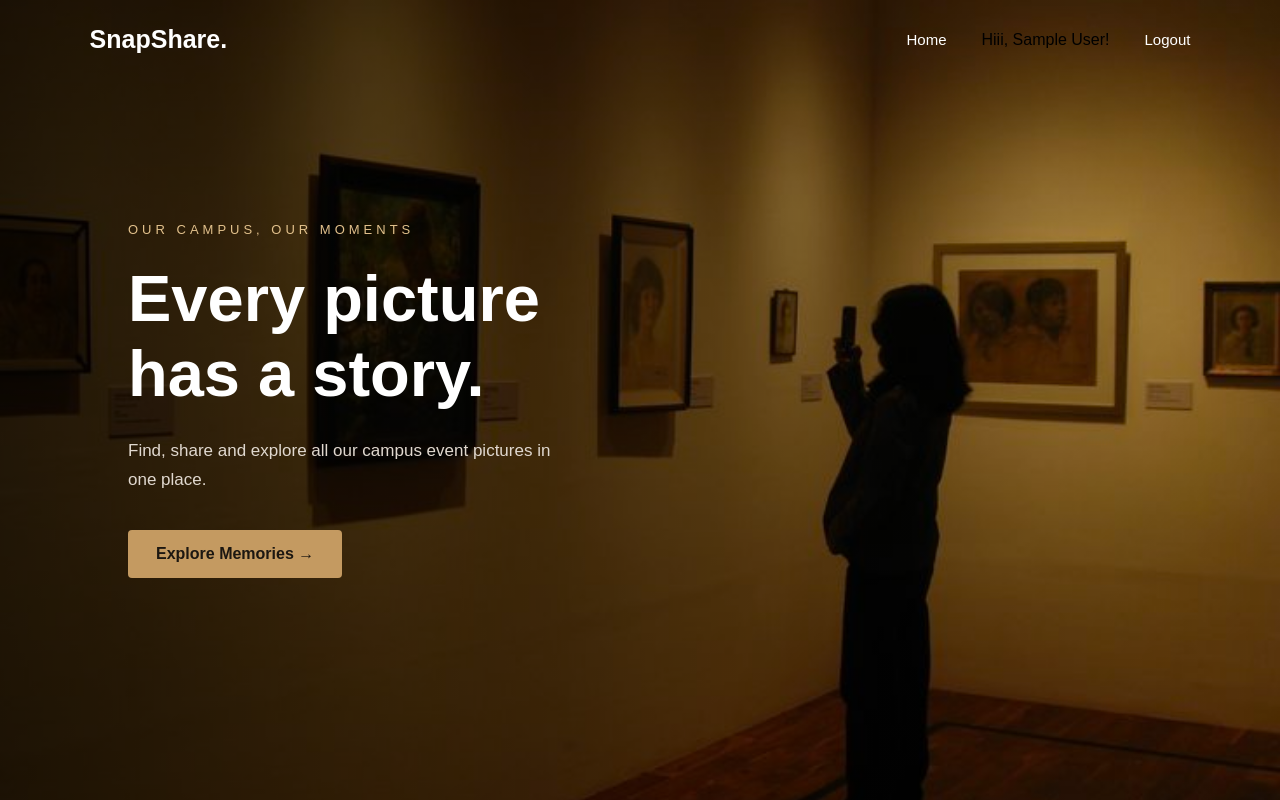
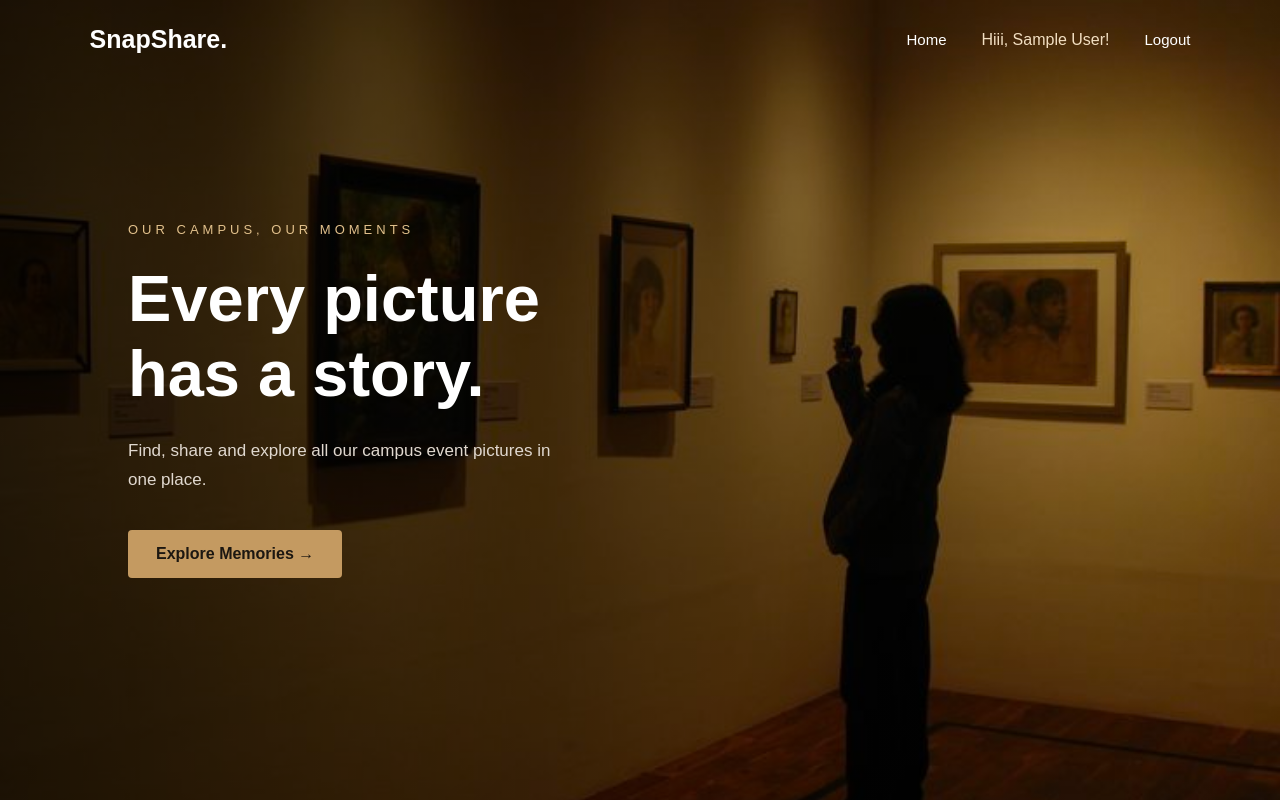
Before and after one commit to codeWith-Ume/snapShare, a Django app: template templates/home/index.html in a window 1280 px wide. Run offline with Django 5.2, Linux system fonts and the light colour scheme; a user stored in the database is signed in; tables that the repository leaves empty hold one stand-in row (values such as "Sample post"); the template is opened without the code that fills it: most values are stand-ins (such as "Sample title", 1, 10 or a date in 2020).

Commit message:
add color in username

```diff
--- a/static/css/style.css
+++ b/static/css/style.css
@@ -130,3 +130,7 @@ body {
     }
 
 }
+.navbar .nav-links span {
+    color: #f2dfc2 !important;
+    font-weight: 500;
+}
```
